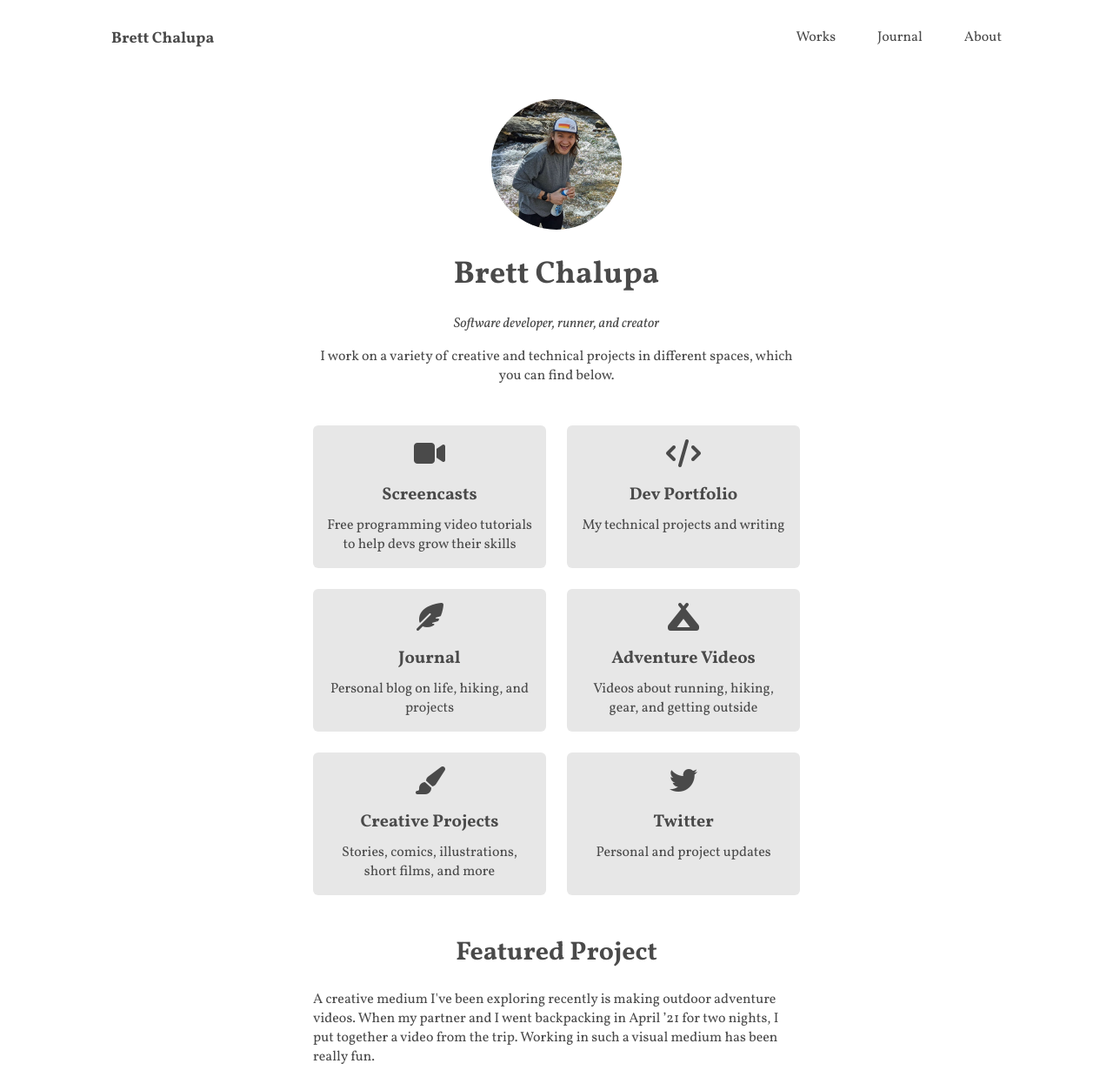
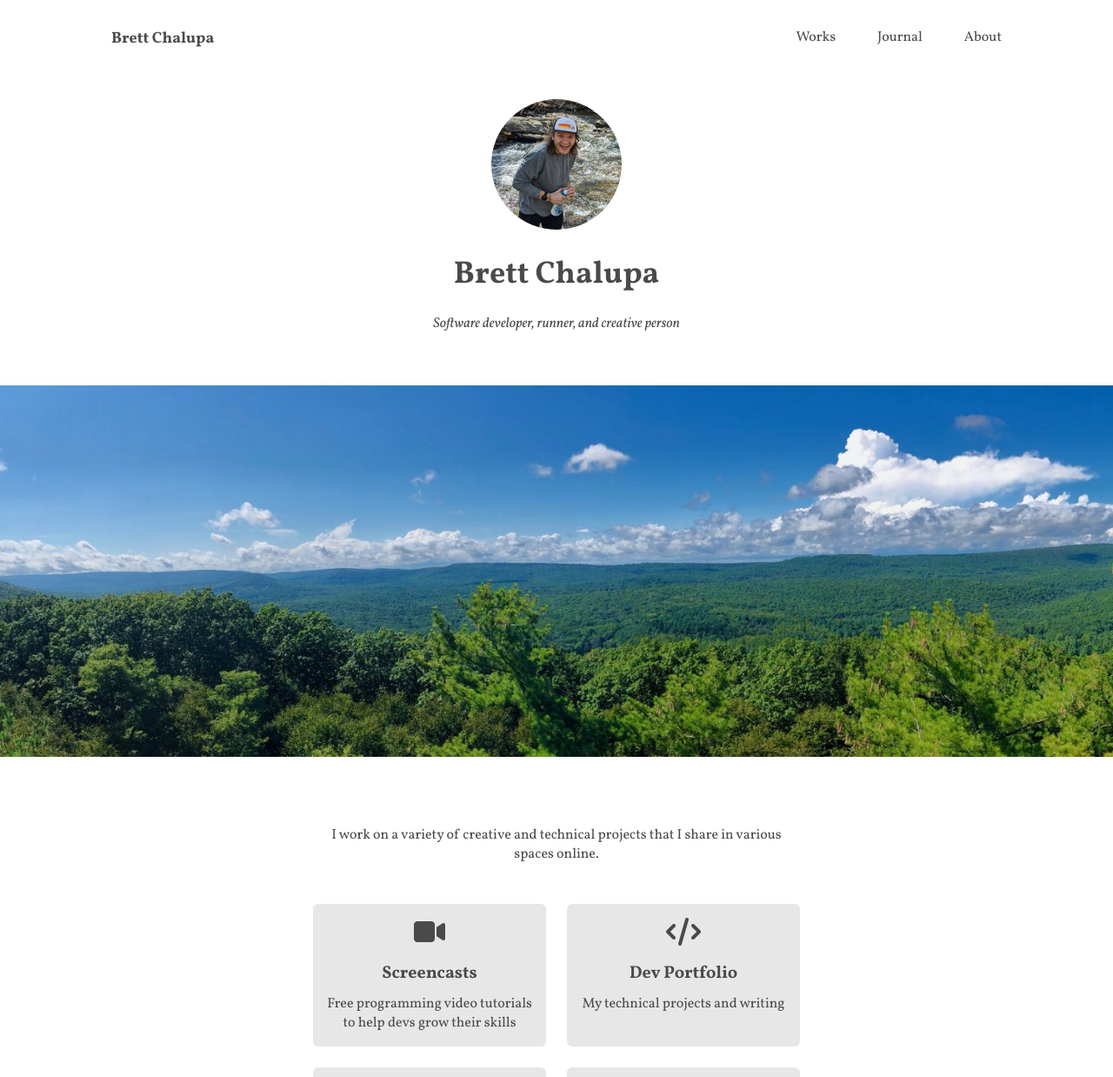
Before and after one commit to brettchalupa/brettchalupa.github.io, a Jekyll site: the page built from index.html, in a window 1280 px wide, cut to the strip 0-1238 px from the top of the page. Shown: the whole strip at 87% size. Built offline with Jekyll 4.4.1, drawn with Linux system fonts in a browser that asks for light colours; nearby versions of some CDN libraries.

Commit message:
Add banner to home page; polish

```diff
--- a/css/styles.scss
+++ b/css/styles.scss
@@ -318,6 +318,8 @@ figcaption {
 //// Home
 
 #home {
+  text-align: center;
+
   .intro {
     margin-bottom: $spacing-unit;
     text-align: center;
@@ -454,48 +456,6 @@ figcaption {
   float: left !important;
 }
 
-.gumroad-follow-form-embed input {
-  border-radius: 0px;
-  font-family: "Lora", sans-serif;
-  font-size: 15px;
-  line-height: 20px;
-  background: #fff;
-  border: 1px solid #ddd;
-  border-right: 0;
-  color: #aaa;
-  padding: 10px;
-  box-shadow: inset 0 1px 0 rgba(0, 0, 0, 0.02);
-  background-position: top right;
-  background-repeat: no-repeat;
-  text-rendering: optimizeLegibility;
-  font-smoothing: antialiased;
-  -webkit-appearance: none;
-  -moz-appearance: caret;
-  width: 65% !important;
-  height: 40px !important;
-}
-
-.gumroad-follow-form-embed button {
-  border-radius: 0px;
-  box-shadow: 0 1px 1px rgba(0, 0, 0, 0.12);
-  -webkit-transition: all .05s ease-in-out;
-  transition: all .2s ease-in-out;
-  display: inline-block;
-  padding: 11px 15px 12px;
-  cursor: pointer;
-  color: #fff;
-  font-size: 15px;
-  line-height: 100%;
-  font-family: $font-family;
-  background: darken($font-color, 10%);
-  height: 40px !important;
-  width: 35% !important;
-
-  &:hover {
-    background: $font-color;
-  }
-}
-
 .grid {
   display: grid;
   grid-template-columns: repeat(2, 1fr);
@@ -545,3 +505,13 @@ figcaption {
     grid-template-columns: repeat(1, 1fr);
   }
 }
+
+.full-width {
+  width: 100vw;
+  position: relative;
+  left: 50%;
+  right: 50%;
+  padding: 12px 0;
+  margin-left: -50vw;
+  margin-right: -50vw;
+}
--- a/index.html
+++ b/index.html
@@ -9,9 +9,14 @@ layout: default
 
     <h1>Brett Chalupa</h1>
 
-    <p class="tagline"><em>Software developer, runner, and creator</em></p>
+    <p class="tagline"><em>Software developer, runner, and creative person</em></p>
+  </div>
 
-    <p>I work on a variety of creative and technical projects in different spaces, which you can find below.</p>
+  <figure class="full-width">
+    <img src="/img/banner.jpg" alt="Photo of trees and the sky" />
+  </figure>
+
+  <p>I work on a variety of creative and technical projects that I share in various spaces online.</p>
 
   <div class="grid">
     <a class="grid__item" href="https://www.youtube.com/channel/UCQXaIyeRqHjK9EK41b8J3yQ">
@@ -62,7 +67,6 @@ layout: default
       <p>Personal and project updates</p>
     </a>
   </div>
-  </div>
 
   <div>
     <h2>Featured Project</h2>
```
Also changed, not shown: img/banner.jpg (added). Lines whose indentation alone changed are shown as unchanged.
